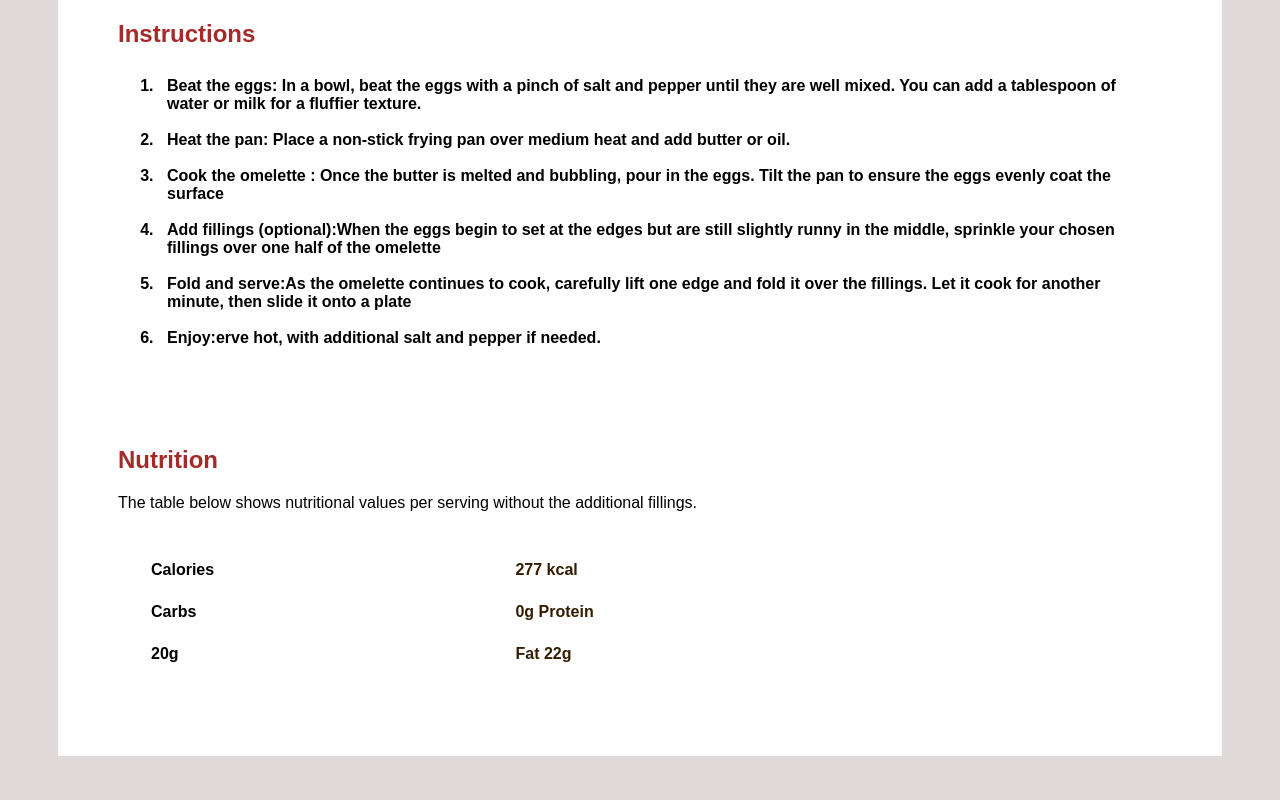
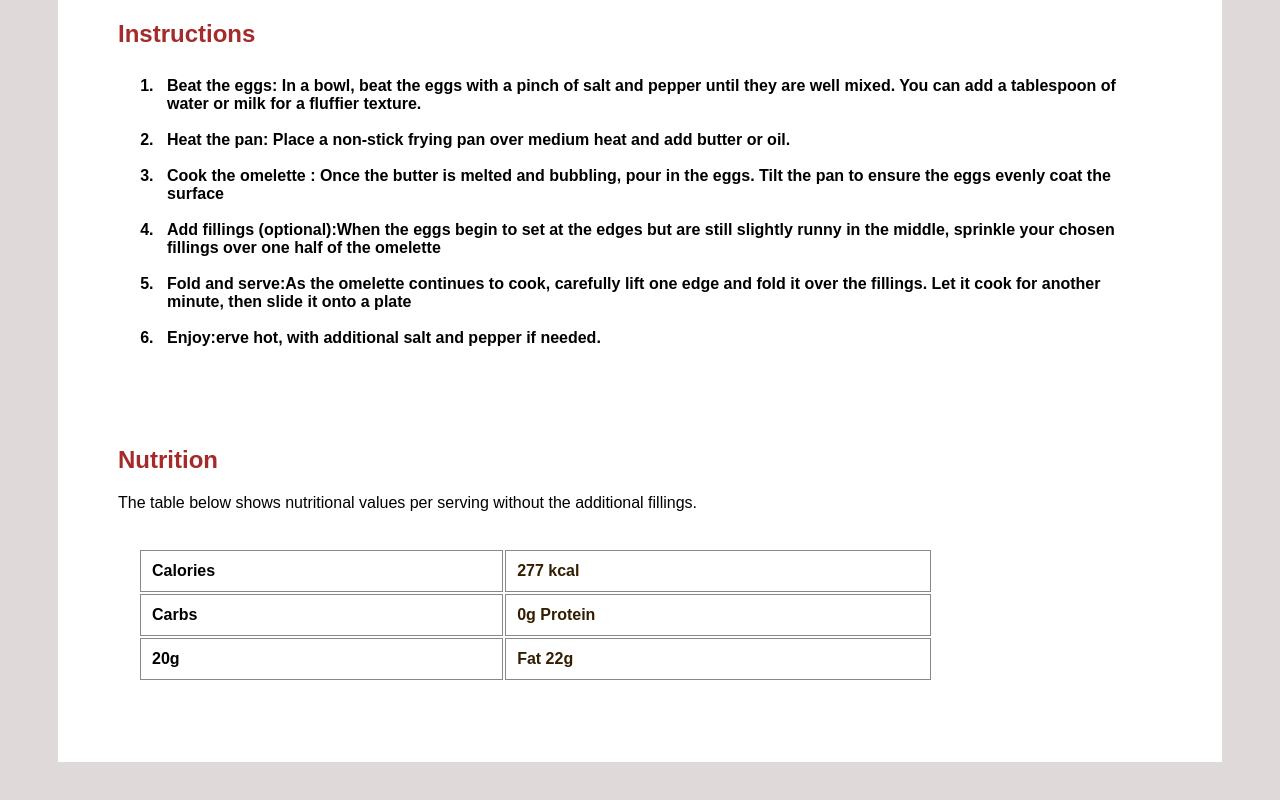
Before and after one commit to Mrwa-m-ath/restaurant, a plain HTML site: page index.html in a window 1280 px wide. Shown: the part 1220-2020 px from the top of the page. Drawn offline with Linux system fonts and the light colour scheme.

Commit message:
Update index.css

```diff
--- a/index.css
+++ b/index.css
@@ -21,7 +21,10 @@ li {
     font-size: 20px;
     margin: 33px
 }
+ th, td {
+    border: 1px solid #888; /* لون خفيف */
 
+}
 
 body {
     padding: 50px 50px 150px 50px;
```
